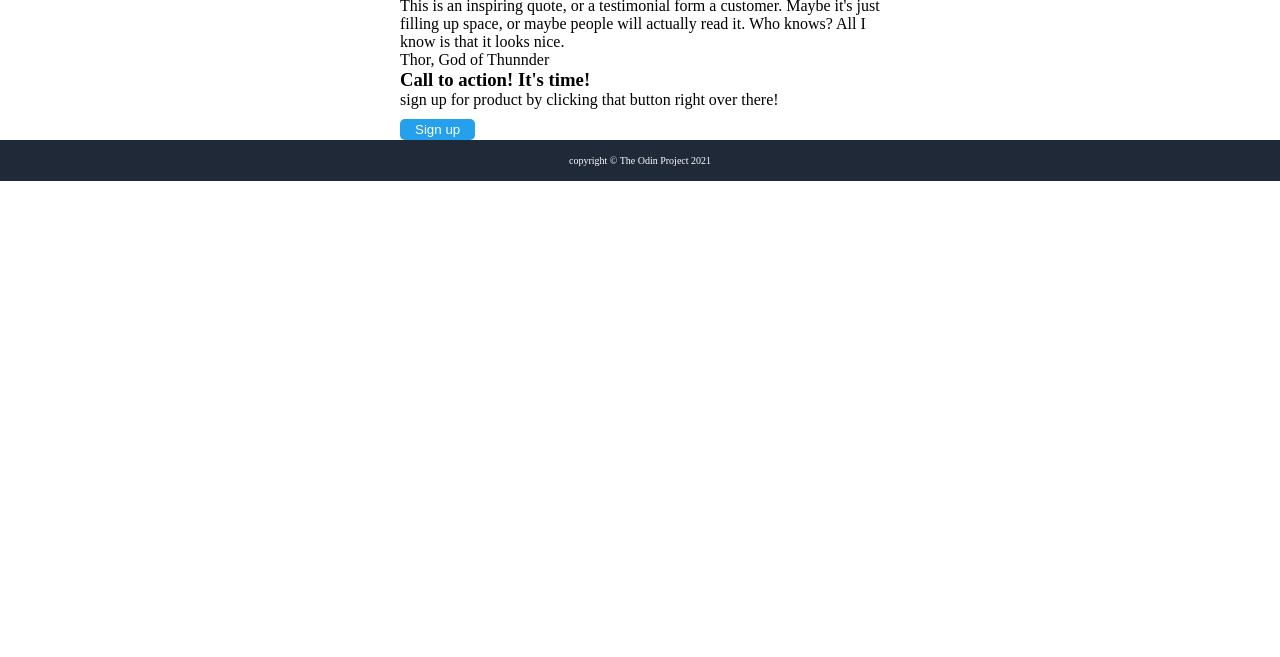
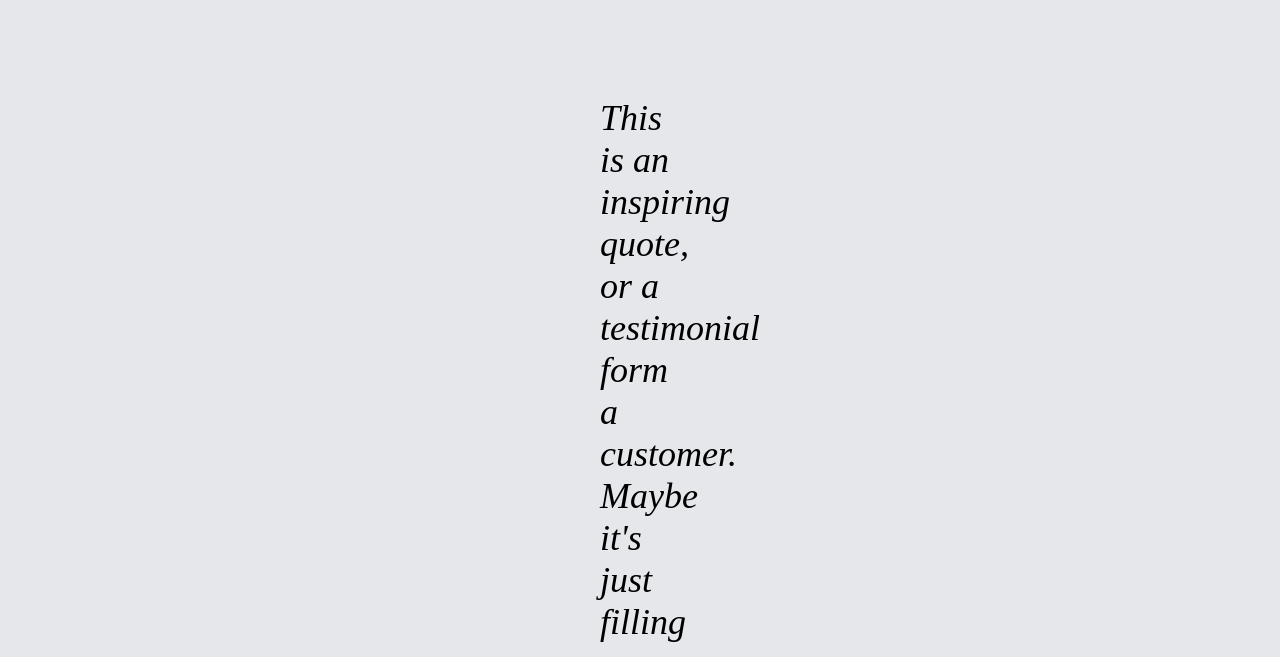
Before and after one commit to bharath197/Landing-page, a plain HTML site: page index.html in a window 1280 px wide. Shown: the part 890-1547 px from the top of the page. Before the commit the page ends 1071 px from the top, so only its background shows below. Drawn offline with Linux system fonts and the light colour scheme.

Commit message:
all sections added

```diff
--- a/index.html
+++ b/index.html
@@ -64,11 +64,11 @@
     <div class="section-3">
         <p class="quote">This is an inspiring quote, or a testimonial form a customer. Maybe it's just filling up space,
             or maybe people will actually read it. Who knows? All I know is that it looks nice.</p>
-        <div class="author">Thor, God of Thunnder</div>
+        <div class="author">-Thor, God of Thunder</div>
     </div>
 
     <div class="section-4">
-        <div class="bluebox">
+        <div class="bluebox-content">
             <h3 class="button-text">Call to action! It's time!</h3>
             <p>sign up for product by clicking that button right over there!</p>
         </div>
--- a/style.css
+++ b/style.css
@@ -80,12 +80,12 @@ a{
     display: flex;
     justify-content: center;
     align-items: center;
-    font-size: 10px;
+    /* font-size: 10px; */
     margin-top: auto;
 }
 
 /* section 2 */
-.section-2, .section-3, .section-4{
+.section-2, .section-3{
     padding: 0 400px;
     flex-grow: 1;
 }
@@ -123,3 +123,33 @@ a{
     text-align: center;
     text-transform: none;
 }
+
+/* section 3 */
+.section-3{
+    background-color: #E5E7EB;
+    padding: 100px 600px;
+    font-size: 36px;
+    font-style: italic;
+
+}
+.author{
+    margin-top: 10px;
+    font-size: 20px;
+    font-style:normal;
+    text-align: right;
+}
+
+.section-4{
+    padding: 75px 200px;
+    margin: 120px 400px;
+    background-color: #24a0ed;
+    display: flex;
+    align-items: center;
+    justify-content: space-between;
+    color: white;
+    border-radius: 1em;
+}
+.section-4 button{
+    border: 2px solid white ;
+
+}
```
